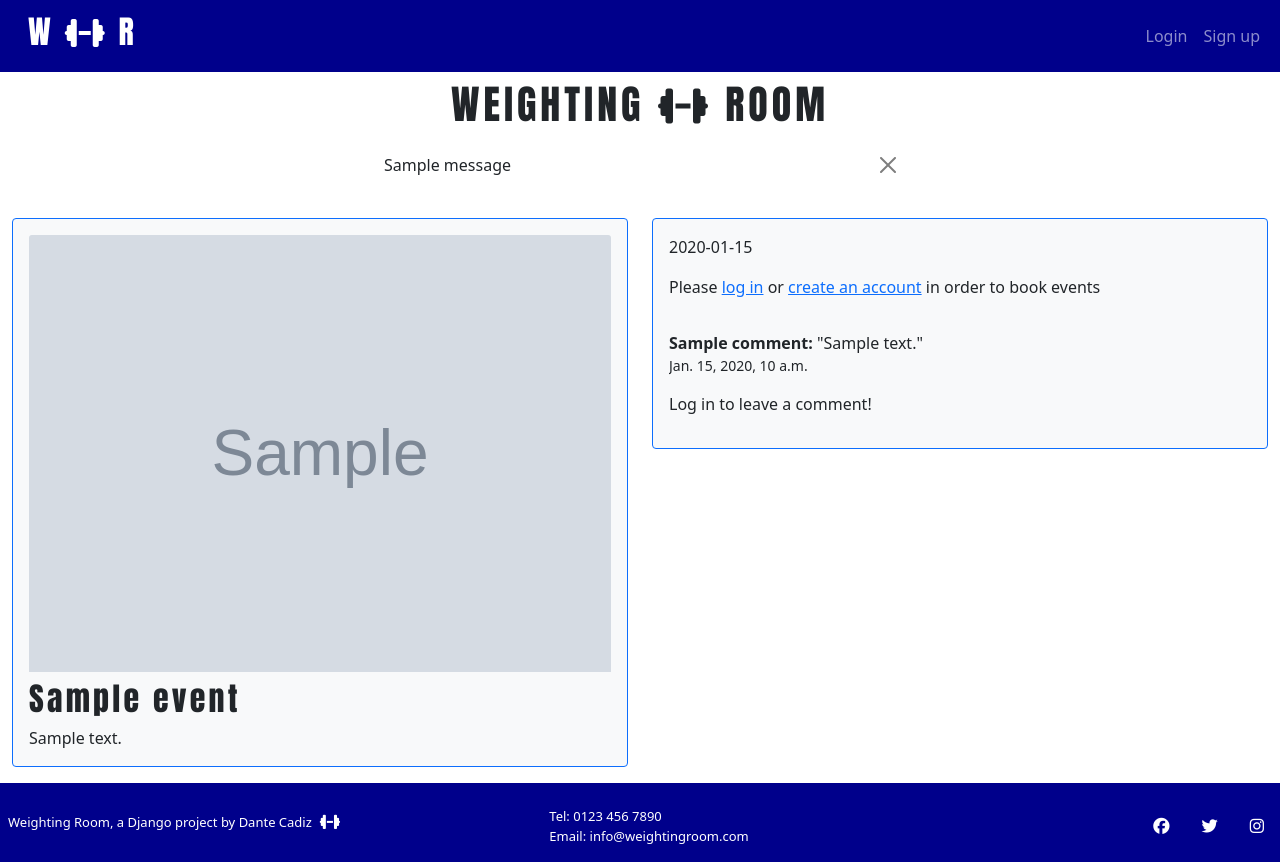
After one commit to Dante-Cadiz/room4improvement, a Django app: template templates/event.html in a window 1280 px wide. The commit adds this page. Run offline with Django 3.2, Linux system fonts and the light colour scheme; the template is opened without the code that fills it: most values are stand-ins (such as "Sample title", 1, 10 or a date in 2020); grey boxes marked "Sample" are stand-in pictures; one stand-in notice (Sample message) is shown; some libraries are stand-ins or nearby versions.

Commit message:
Create requirements file, add templates for site pages

```diff
--- /dev/null
+++ b/events/urls.py
@@ -0,0 +1,7 @@
+from . import views
+from django.urls import path
+
+urlpatterns = [
+    path('', views.EventList.as_view(), name='home'),
+    path('calendar/<int:year>/<str:month>', views.CalendarView.as_view(), name='calendar')
+]
--- a/roomforimprovement/settings.py
+++ b/roomforimprovement/settings.py
@@ -122,6 +122,8 @@ USE_TZ = True
 # https://docs.djangoproject.com/en/3.2/howto/static-files/
 
 STATIC_URL = '/static/'
+STATICFILES_DIRS = [os.path.join(BASE_DIR, 'static'), ]
+STATIC_ROOT = os.path.join(BASE_DIR, 'staticfiles')
 
 # Default primary key field type
 # https://docs.djangoproject.com/en/3.2/ref/settings/#default-auto-field
--- a/roomforimprovement/urls.py
+++ b/roomforimprovement/urls.py
@@ -14,11 +14,12 @@ Including another URLconf
     2. Add a URL to urlpatterns:  path('blog/', include('blog.urls'))
 """
 from django.contrib import admin
-from django.urls import path
+from django.urls import path, include
 from events import views
+from users import views
 
 urlpatterns = [
     path('admin/', admin.site.urls),
-    path('', views.HomeView.as_view(), name='home'),
-    path('calendar/<int:year>/<str:month>', views.CalendarView.as_view(), name='calendar')
+    path('', include("events.urls"), name="events_urls"),
+    path('', include("users.urls"), name="users_urls"),
 ]
--- /dev/null
+++ b/static/css/style.css
@@ -0,0 +1,52 @@
+body {
+    font-family: 'Work Sans', sans-serif;
+}
+
+h1, h2, h3, h4, h5 {
+    font-family: 'Anton', sans-serif;
+    letter-spacing: 0.1em;
+}
+
+nav, footer {
+    background-color: #00008B;
+
+}
+
+footer {
+    font-size: small;
+}
+
+textarea {
+    height: 75px;
+    width: 80%;
+}
+
+.edit-user-comment-wrapper {
+    display: none;
+}
+
+
+.nav-link {
+    color: #fff
+}
+
+.nav-link:hover,
+.nav-link:active {
+    color: inherit;
+    text-decoration: underline;
+}
+
+.calendar > table {
+    margin: auto;
+}
+
+@media screen and (min-width: 600px) {
+    h1 {
+        font-size: 78px;
+    }
+
+    #navbarLinks {
+        display: flex;
+        justify-content: end;
+    }
+}
--- a/templates/base.html
+++ b/templates/base.html
@@ -17,9 +17,75 @@
       <script src="https://kit.fontawesome.com/487339bde6.js" crossorigin="anonymous"></script>
       <link href="https://fonts.googleapis.com/css2?family=Anton&family=Work+Sans&display=swap" rel="stylesheet">
    </head>
-   <body>
-    <h1>Weighting Room</h1>
-    {% block content %}
-    {% endblock %}
+   <body class="d-flex flex-column h-100 main-bg">
+      <nav class="navbar navbar-dark navbar-expand-sm">
+         <div class="container-fluid">
+            <a class="nav-link navbar-brand" href="{% url 'home' %}">
+               <h2> W <i class="fa fa-dumbbell" aria-hidden="true"></i> R </h2>
+               <span class="sr-only">(current)</span>
+            </a>
+            <button class="navbar-toggler" type="button" data-bs-toggle="collapse" data-bs-target="#navbarLinks"
+               aria-controls="navbarLinks" aria-expanded="false" aria-label="Toggle navigation">
+            <span class="navbar-toggler-icon"></span>
+            </button>
+            <div class="collapse navbar-collapse" id="navbarLinks">
+               <ul class="navbar-nav">
+                  {% if user.is_authenticated %}
+                  <li class="nav-item">
+                     <a class="nav-link" href="{% url 'my_bookings' %}">My Bookings</a>
+                  </li>
+                  <li class="nav-item">
+                     <a class="nav-link" href="{% url 'account_logout' %}">Logout</a>
+                  </li>
+                  {% else %}
+                  <li class="nav-item">
+                     <a class="nav-link" href="{% url 'account_login' %}">Login</a>
+                  </li>
+                  <li class="nav-item">
+                     <a class="nav-link" href="{% url 'account_signup' %}">Sign up</a>
+                  </li>
+                  {% endif %}
+               </ul>
+            </div>
+         </div>
+      </nav>
+      <h1 class="text-uppercase text-center mt-2">
+         Weighting <i class="fa fa-dumbbell" aria-hidden="true"></i> Room
+      </h1>
+      <div class="container">
+         <div class="row">
+            <div class="col-md-6 offset-md-3">
+               {% for message in messages %}
+               <div class="alert {{ message.tags }} alert-dismissible message" role="alert">
+                  {{ message | safe }}
+                  <button type="button" class="btn-close" data-bs-dismiss="alert" aria-label="Close"></button>
+               </div>
+               {% endfor %}
+            </div>
+         </div>
+      </div>
+      <main>
+         {% block content %}
+         {% endblock content %}
+      </main>
+      <footer class="d-flex flex-wrap justify-content-between align-items-center py-3 mt-auto">
+         <div class="col-md-4 d-flex align-items-center mx-2">
+            <span class="text-white">Weighting Room, a Django project by Dante Cadiz</span>
+            <a href="{% url 'home' %}">
+            <i class="fa fa-dumbbell fa-lg mx-2 text-white" aria-hidden="true"></i>
+            </a>
+         </div>
+         <div class="col-md-4 align-items-center mt-2">
+            <div class="text-white mx-2">Tel: 0123 456 7890</div>
+            <div class="text-white mx-2">Email: info@weightingroom.com</div>
+         </div>
+         <ul class="nav col-md-2 justify-content-end list-unstyled d-flex mt-2">
+            <li class="mx-2"><a href="https://www.facebook.com" target="_blank" rel="noopener" aria-label="Visit our Facebook"><i class="fab fa-facebook fa-lg text-white social mx-2"></i></a></li>
+            <li class="mx-2"><a href="https://www.twitter.com" target="_blank" rel="noopener" aria-label="Visit our Twitter"><i class="fab fa-twitter fa-lg text-white social mx-2"></i></a></li>
+            <li class="mx-2"><a href="https://www.instagram.com" target="_blank" rel="noopener" aria-label="Visit our Instagram"><i class="fab fa-instagram fa-lg text-white social mx-2"></i></a></li>
+         </ul>
+      </footer>
+      <script src="https://ajax.googleapis.com/ajax/libs/jquery/3.6.0/jquery.min.js"></script>
+      <script src="{% static 'js/script.js' %}"></script>
    </body>
 </html>
--- a/templates/calendar.html
+++ b/templates/calendar.html
@@ -1,2 +1,4 @@
 {% extends 'base.html' %}
-{{ calendar|safe }}
+{% block content %}
+<div class="calendar">{{ calendar|safe }}</div>
+{% endblock %}
--- /dev/null
+++ b/templates/event.html
@@ -0,0 +1,113 @@
+{% extends "base.html" %}
+{% block content %}
+<div class="container-fluid">
+   <div class="row">
+      <div class="col-sm-12 mt-2 left">
+         <div class="row">
+            <div class="col-md-6">
+               <div class="card mb-3 bg-light border-primary" id="column-left">
+                  <div class="card-body">
+                     <div class="image-container">
+                        <img class="card-img-top" src="{{ event.featured_image.url }}" alt="Featured image for gym event">
+                     </div>
+                     <h2 class="card-title my-2">{{ event }}</h2>
+                     <p class="card-text">{{ event.content | safe }}</p>
+                  </div>
+               </div>
+            </div>
+            <div class="col-md-6">
+               <div class="card mb-3 bg-light border-primary" id="column-right">
+                  <div class="card-body">
+                     {% if user.is_authenticated %}
+                     {% if bookings %}
+                     <h5>You are booked into the following slots for this event:</h5>
+                     {% for booking in bookings %}
+                     <form action="{% url 'cancel_booking' event.slug booking.id %}" method="POST" >
+                        {% csrf_token %}
+                        <button type="submit" class="btn btn-danger">{{ booking }} - Cancel</button>
+                     </form>
+                     {% endfor %}
+                     {% endif %}
+                     {% if timeslots %}
+                     <h5>The following timeslots are available for this event:</h5>
+                     {% for timeslot in timeslots %}
+                     {% if timeslot.number_of_attendees >= event.max_attendees %}
+                     <p>{{ timeslot }} - Sorry, this timeslot is fully booked</p>
+                     {% else %}
+                     <form action="{% url 'make_booking' event.slug timeslot.id %}" method="POST" >
+                        {% csrf_token %}
+                        <button type="submit" class="btn btn-primary">{{ timeslot }} - Book</button>
+                     </form>
+                     {% endif %}
+                     {% endfor %}
+                     {% endif %}
+                     {% else %}
+                     {% for timeslot in timeslots %}
+                     <p>{{timeslot}}</p>
+                     {% endfor %}
+                     <p>Please <a href="{% url 'account_login' %}">log in</a> or <a href="{% url 'account_signup' %}">create an account</a> in order to book events</p>
+                     {% endif %}
+                     <div class="overflow-auto mt-3 comments-div">
+                        {% for comment in comments %}
+                        {% if comment.name == user.username %}
+                        <div class="mt-3 ml-auto">
+                           <div class="user-comment-wrapper">
+                              <strong>
+                              You wrote:
+                              </strong>
+                              "{{comment.content}}"
+                              <div class="small">{{comment.created_on}}</div>
+                              <div class="d-flex flex-row-reverse">
+                                 <form action="{% url 'delete_comment' event.slug comment.id %}" method="POST" >
+                                    {% csrf_token %}
+                                    <button class="btn btn-secondary delete-comment" >Delete</button>
+                                 </form>
+                                 <button class="btn btn-primary edit-comment">
+                                 Edit
+                                 </button>
+                              </div>
+                           </div>
+                           <div class="edit-user-comment-wrapper">
+                              <form method="post" action="{% url 'edit_comment' event.slug comment.id %}" method="POST">
+                                 {{ comment_form }}
+                                 {% csrf_token %}
+                                 <div class="d-flex flex-row-reverse">
+                                    <button type="submit" class="btn btn-primary">Submit</button>
+                              </form>
+                              <button class="btn btn-secondary discard">Discard</button>
+                              </div>
+                           </div>
+                        </div>
+                        {% else %}
+                        <div class="mt-3 ml-auto">
+                           <strong>
+                           {{comment.name}}:
+                           </strong>
+                           "{{comment.content}}"
+                           <div class="small">{{comment.created_on}}</div>
+                        </div>
+                        {% endif %}
+                        {% endfor %}
+                     </div>
+                     {% if user.is_authenticated %}
+                     <h5 class="mt-3">Leave a comment:</h5>
+                     <form method="post">
+                        <div class="form-group">
+                           {{ comment_form }}
+                           {% csrf_token %}
+                        </div>
+                        <div class="d-flex flex-row-reverse">
+                           <button type="submit" class="btn btn-primary mt-2">Submit</button>
+                     </form>
+                     </div>
+                     {% else %}
+                     <p class="mt-3">Log in to leave a comment!</p>
+                     {% endif %}
+                  </div>
+               </div>
+            </div>
+         </div>
+      </div>
+   </div>
+</div>
+{% endblock content %}
--- /dev/null
+++ b/users/urls.py
@@ -0,0 +1,6 @@
+from . import views
+from django.urls import path
+
+urlpatterns = [
+    path('', views.MyBookingsView.as_view(), name='my_bookings'),
+]
```
Also changed, not shown: events/views.py (+4 -4 lines), requirements.txt (added, +9 -0 lines), templates/index.html (added, +33 -0 lines), templates/my_bookings.html (added, +33 -0 lines), users/views.py (+6 -2 lines).
